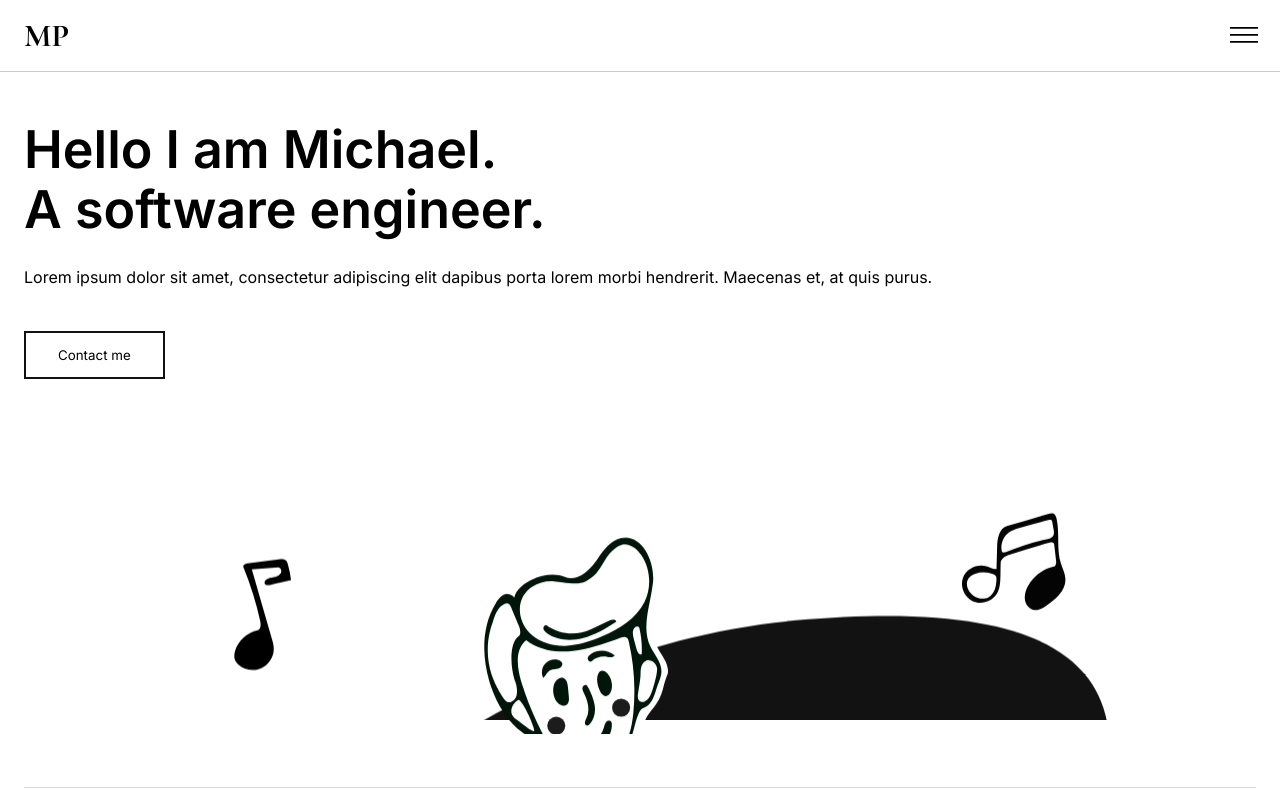
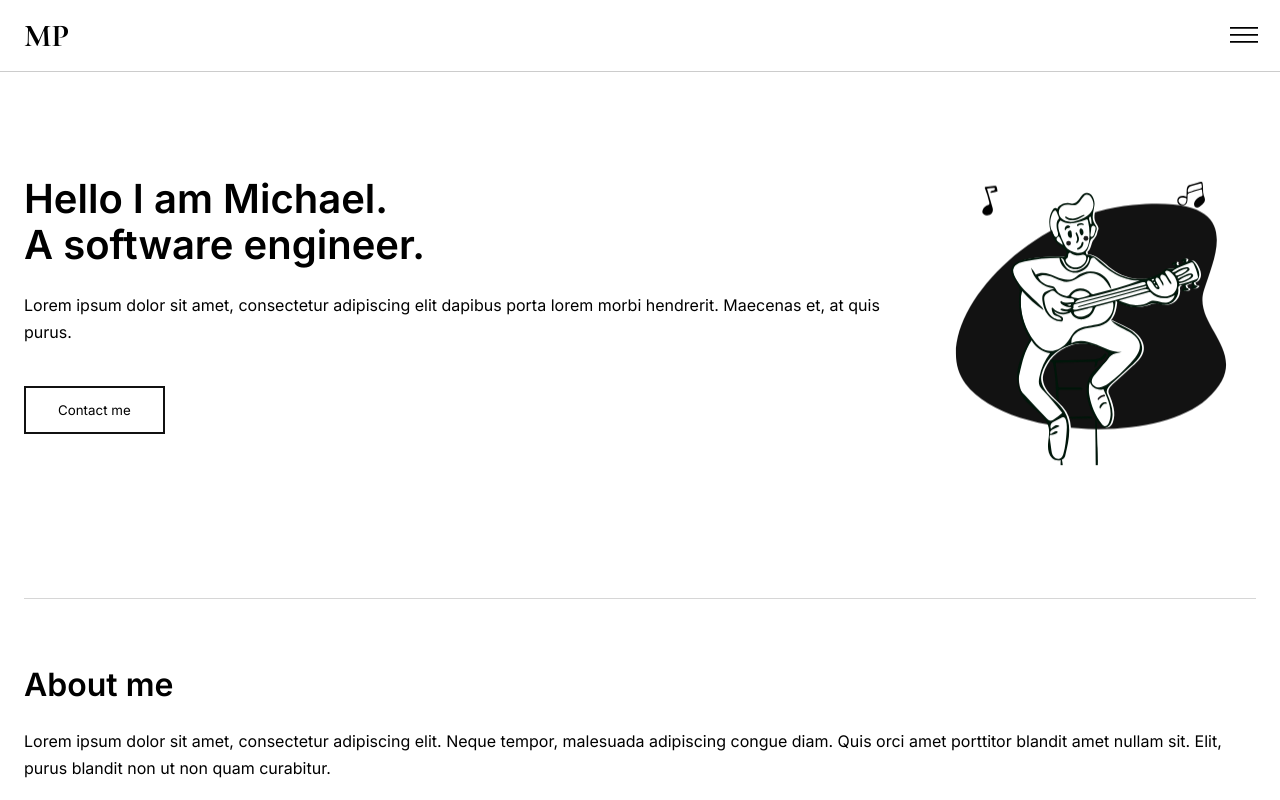
Before and after one commit to michaelparkadze/v1, a Next.js app: page / in a window 1280 px wide. Shown: the top 800 px of the page. Built offline with nearby package versions, Linux system fonts and the light colour scheme.

Commit message:
[Update] Welcome section ipad layout

```diff
--- a/pages/index.jsx
+++ b/pages/index.jsx
@@ -20,6 +20,7 @@ export default function Home(props) {
         <div className={styles.container}>
           <section className={styles.welcome}>
             <a className={styles.anchor} id="welcome"></a>
+            <div className={styles.left}>
               <h1>
                 Hello I am Michael. <br /> A software engineer.
               </h1>
@@ -28,6 +29,7 @@ export default function Home(props) {
                 porta lorem morbi hendrerit. Maecenas et, at quis purus.
               </p>
               <Button>Contact me</Button>
+            </div>
             <div className={styles.illustration}>
               <div className={styles.background}></div>
               <div className={styles.person}></div>
--- a/styles/home.module.scss
+++ b/styles/home.module.scss
@@ -2,7 +2,7 @@
   padding: 60px 24px 0;
   .welcome {
     padding: 60px 0;
-
+    .left {
       > h1 {
         font-weight: 600;
         font-size: 3.25rem;
@@ -15,6 +15,7 @@
       }
       > button {
         margin-bottom: 40px;
+      }
     }
     .illustration {
       position: relative;
@@ -128,6 +129,33 @@
   }
 }
 
+@media screen and (min-width: 768px) {
+  .container {
+    .welcome {
+      padding: 90px 0;
+      display: flex;
+      align-items: center;
+      .left {
+        > h1 {
+          font-size: 2.5rem;
+        }
+      }
+      .illustration {
+        height: 350px;
+        min-width: 330px;
+      }
+    }
+    .about {
+    }
+    .projects {
+    }
+    .articles {
+    }
+    .contact {
+    }
+  }
+}
+
 a.anchor {
   display: block;
   position: relative;
```
Lines whose indentation alone changed are shown as unchanged.
